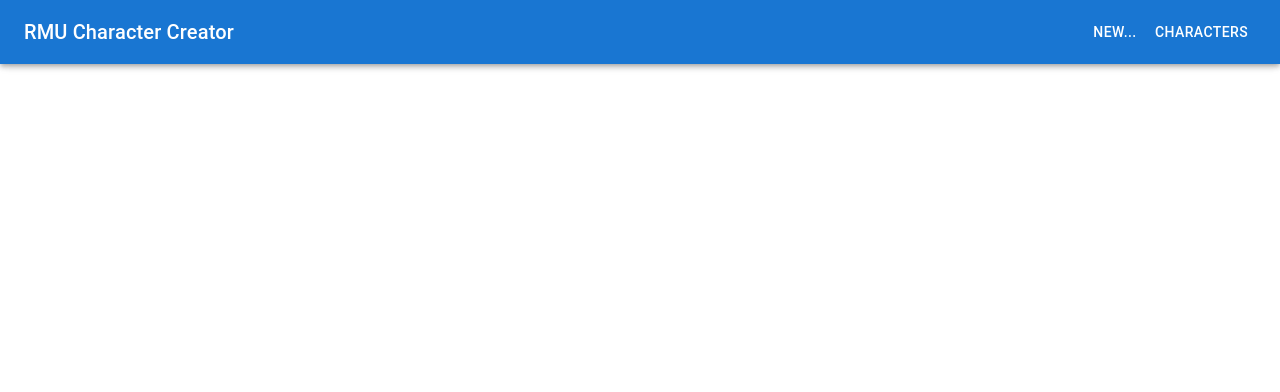
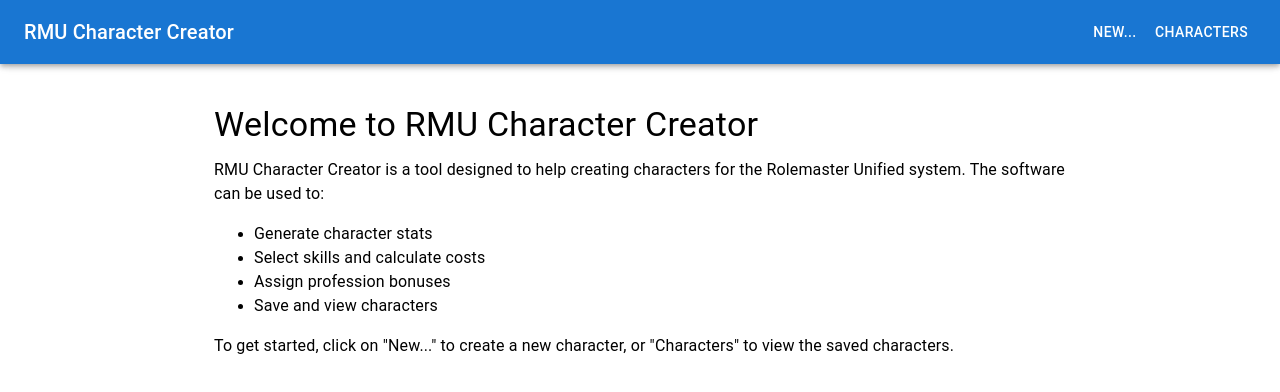
Before and after one commit to ShadyChrome/rmu, a React (Vite) app in the folder frontend/: page / in a window 1280 px wide. Shown: the top 392 px of the page. Built offline with nearby package versions, Linux system fonts and the light colour scheme; the HTML template or start-up script is replaced by a standard one.

Commit message:
added small landing page to explain what the software is about

```diff
--- a/frontend/src/App.jsx
+++ b/frontend/src/App.jsx
@@ -1,16 +1,18 @@
 import React from 'react';
-import { BrowserRouter as Router, Route, Routes } from 'react-router-dom';
+import {BrowserRouter as Router, Route, Routes} from 'react-router-dom';
 import Wizard from './components/wizard/Wizard';
 import Layout from './components/layout/Layout';
 import Characters from "./components/Characters.jsx";
+import HomePage from "./components/HomePage.jsx";
 
 function App() {
     return (
         <Router>
             <Layout>
                 <Routes>
-                    <Route path="/create" element={<Wizard />} />
-                    <Route path="/characters" element={<Characters />} />
+                    <Route path="/" element={<HomePage/>}/>
+                    <Route path="/create" element={<Wizard/>}/>
+                    <Route path="/characters" element={<Characters/>}/>
                 </Routes>
             </Layout>
         </Router>
--- /dev/null
+++ b/frontend/src/components/HomePage.jsx
@@ -0,0 +1,30 @@
+import React from 'react';
+import {Box, Container, Typography} from '@mui/material';
+
+const HomePage = () => {
+    return (
+        <Container maxWidth="md" sx={{mt: 4}}>
+            <Box>
+                <Typography variant="h4" gutterBottom>
+                    Welcome to RMU Character Creator
+                </Typography>
+                <Typography variant="body1" gutterBottom>
+                    RMU Character Creator is a tool designed to help creating characters for the Rolemaster
+                    Unified system. The software can be used to:
+                </Typography>
+                <ul>
+                    <li><Typography variant="body1">Generate character stats</Typography></li>
+                    <li><Typography variant="body1">Select skills and calculate costs</Typography></li>
+                    <li><Typography variant="body1">Assign profession bonuses</Typography></li>
+                    <li><Typography variant="body1">Save and view characters</Typography></li>
+                </ul>
+                <Typography variant="body1">
+                    To get started, click on "New..." to create a new character, or "Characters" to view the saved
+                    characters.
+                </Typography>
+            </Box>
+        </Container>
+    );
+};
+
+export default HomePage;
--- a/frontend/src/components/layout/Layout.jsx
+++ b/frontend/src/components/layout/Layout.jsx
@@ -24,7 +24,12 @@ const Layout = ({children}) => {
         <>
             <AppBar position="fixed">
                 <Toolbar>
-                    <Typography variant="h6" sx={{flexGrow: 1}}>
+                    <Typography variant="h6" component={Link} to="/"
+                                sx={{
+                                    flexGrow: 1,
+                                    color: 'inherit',
+                                    textDecoration: 'none',
+                                }}>
                         RMU Character Creator
                     </Typography>
                     <LinkButton component={Link} to="/create">
```
